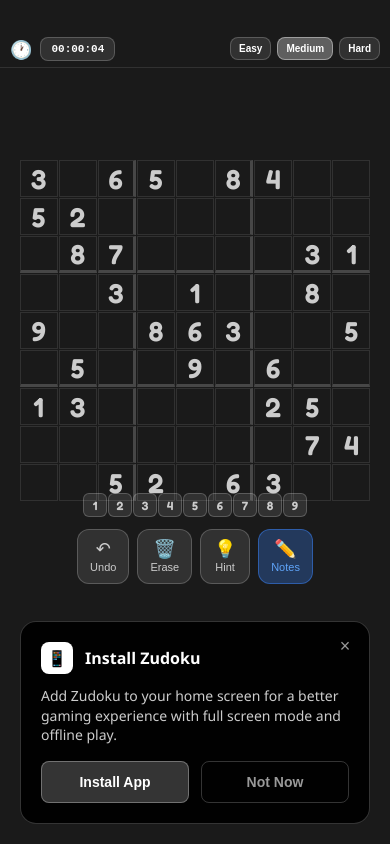
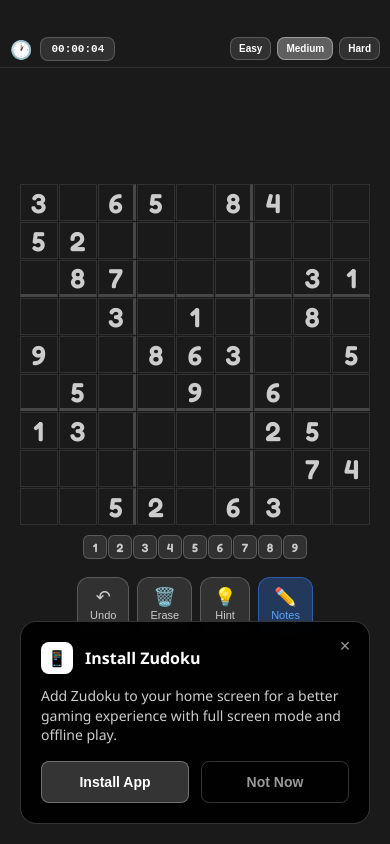
Before and after one commit to ozlphrt/Xudoku, a website: page index.html in a window 390 px wide. Drawn offline with Linux system fonts and the light colour scheme.

Commit message:
Move number pad and action buttons further down on the screen

```diff
--- a/index.html
+++ b/index.html
@@ -166,7 +166,7 @@
             justify-content: center;
             flex: 0 0 auto;
             width: 100%;
-            margin: 24px 0 0 0;
+            margin: 48px 0 0 0;
             max-width: min(90vw, 90vh);
         }
 
@@ -357,7 +357,7 @@
             display: flex !important;
             gap: 1px !important;
             justify-content: center;
-            margin-top: -12px;
+            margin-top: 16px;
             flex-wrap: nowrap !important;
             width: 100%;
             max-width: 300px;
@@ -406,7 +406,7 @@
             display: flex;
             justify-content: center;
             gap: 12px;
-            margin-top: 16px;
+            margin-top: 24px;
             padding-bottom: 20px;
         }
 
@@ -501,7 +501,7 @@
 
             .number-pad {
                 gap: 0px;
-                margin-top: -10px;
+                margin-top: 12px;
                 flex-wrap: nowrap;
             }
         }
@@ -547,13 +547,13 @@
 
             .number-pad {
                 gap: 0px;
-                margin-top: -8px;
+                margin-top: 10px;
                 flex-wrap: nowrap;
             }
 
             .action-buttons {
                 gap: 8px;
-                margin-top: 12px;
+                margin-top: 18px;
                 padding-bottom: 16px;
             }
 
```
